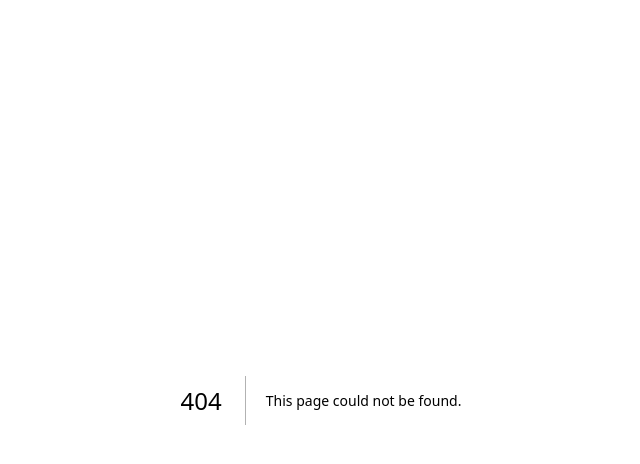
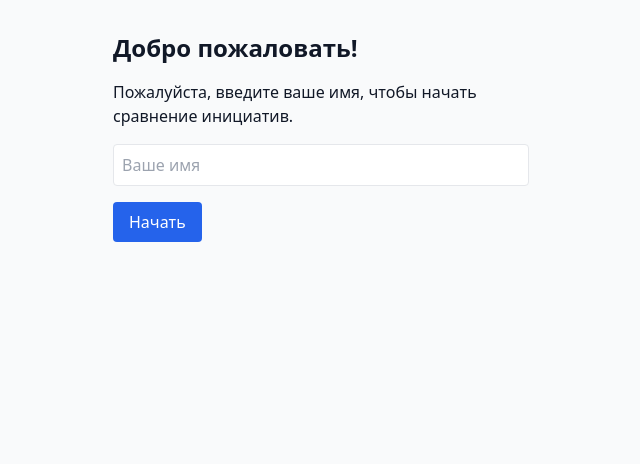
Before and after one commit to stleznev/initiative-prioritizer, a Next.js app: page /onboarding in a window 1280 px wide. Before the commit this address had no page. Shown: the top 464 px of the page, without its empty margins (319-959 px from the left). Built offline with nearby package versions, Linux system fonts and the light colour scheme.

Commit message:
Create page.tsx

```diff
--- /dev/null
+++ b/app/onboarding/page.tsx
@@ -0,0 +1,52 @@
+// app/onboarding/page.tsx
+'use client';
+
+import { useState } from 'react';
+import { useRouter } from 'next/navigation';
+
+export default function OnboardingPage() {
+  const [name, setName] = useState('');
+  const [loading, setLoading] = useState(false);
+  const router = useRouter();
+
+  async function handleSubmit(event: React.FormEvent) {
+    event.preventDefault();
+    if (!name.trim()) return;
+    setLoading(true);
+    const res = await fetch('/api/setup', {
+      method: 'POST',
+      headers: { 'Content-Type': 'application/json' },
+      body: JSON.stringify({ name }),
+    });
+    setLoading(false);
+    if (res.ok) {
+      router.push('/compare');
+    } else {
+      // обработайте ошибки если нужно
+      alert('Произошла ошибка. Попробуйте снова.');
+    }
+  }
+
+  return (
+    <div className="container mx-auto max-w-md px-4 py-8">
+      <h1 className="text-2xl font-bold mb-4">Добро пожаловать!</h1>
+      <p className="mb-4">Пожалуйста, введите ваше имя, чтобы начать сравнение инициатив.</p>
+      <form onSubmit={handleSubmit}>
+        <input
+          type="text"
+          className="border rounded w-full p-2 mb-4"
+          placeholder="Ваше имя"
+          value={name}
+          onChange={(e) => setName(e.target.value)}
+        />
+        <button
+          type="submit"
+          className="bg-blue-600 text-white px-4 py-2 rounded disabled:opacity-50"
+          disabled={loading}
+        >
+          {loading ? 'Загрузка...' : 'Начать'}
+        </button>
+      </form>
+    </div>
+  );
+}
```
